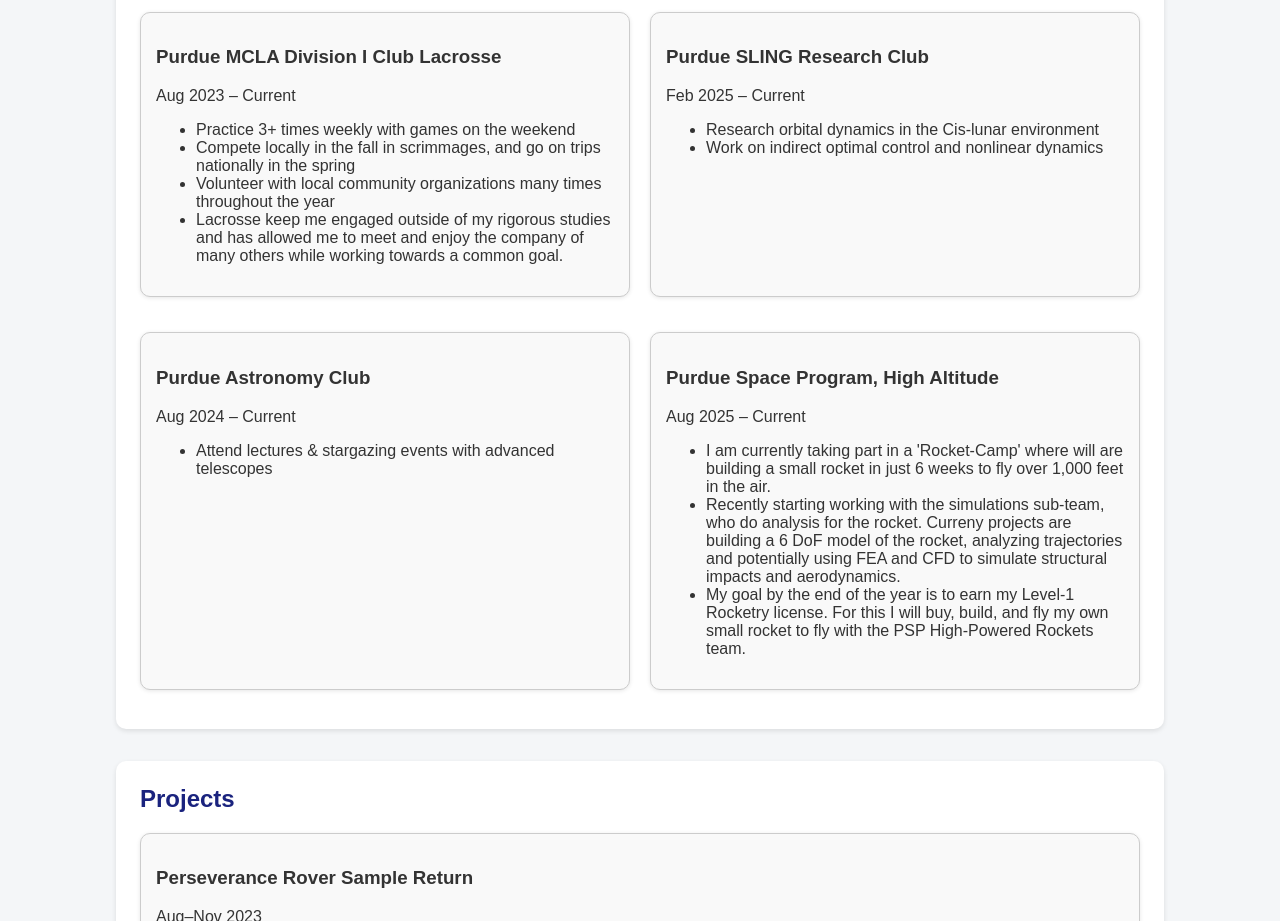
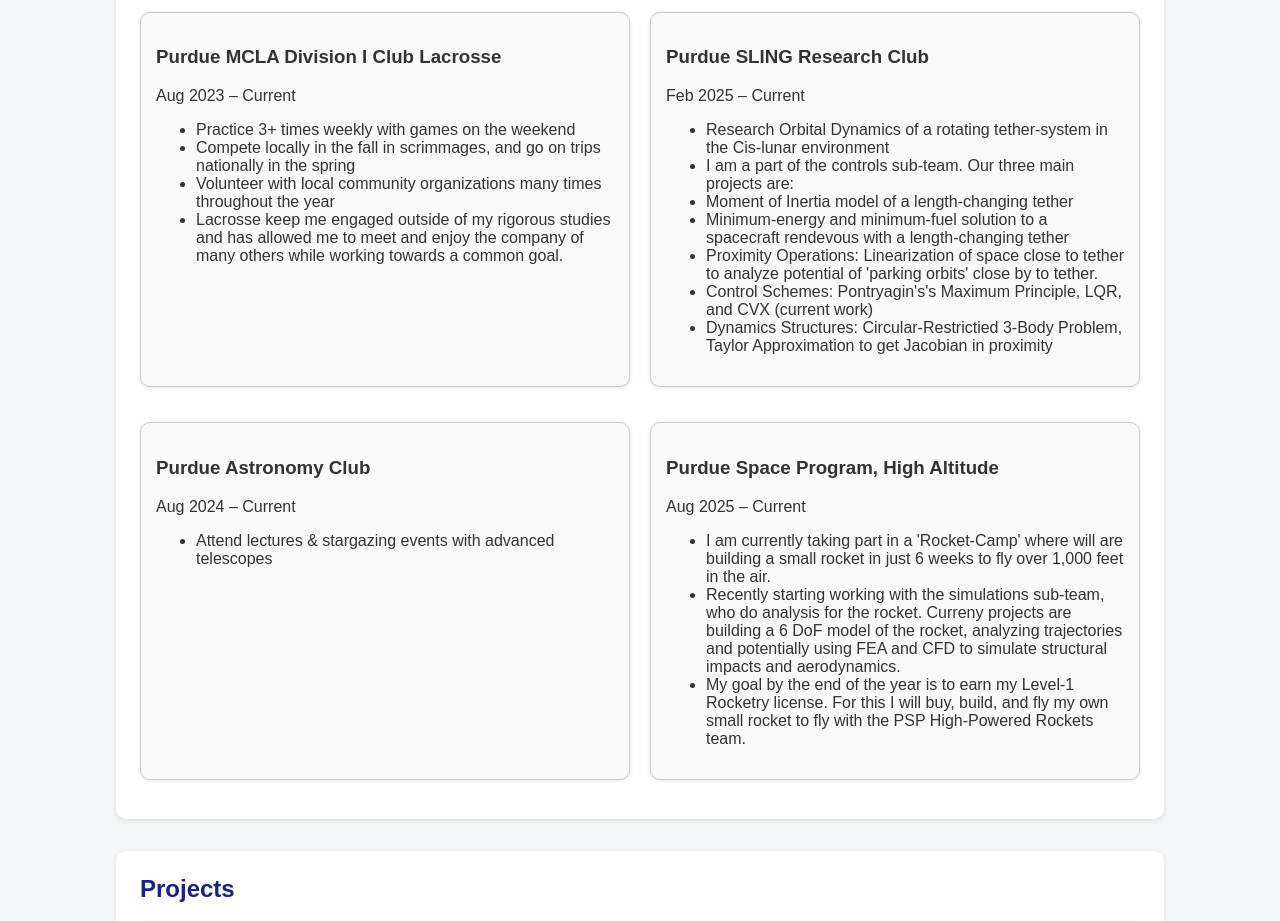
Before and after one commit to WillWalters1/WillWalters.github.io, a plain HTML site: page index.html in a window 1280 px wide. Shown: the part 1000-1921 px from the top of the page. Drawn offline with Linux system fonts and the light colour scheme.

Commit message:
Update index.html

```diff
--- a/index.html
+++ b/index.html
@@ -231,8 +231,15 @@ and sensing of spacecraft and satellites</li>
       <h3>Purdue SLING Research Club</h3>
       <p>Feb 2025 – Current</p>
       <ul>
-        <li>Research orbital dynamics in the Cis-lunar environment</li>
-        <li>Work on indirect optimal control and nonlinear dynamics</li>
+        <li>Research Orbital Dynamics of a rotating tether-system in the Cis-lunar environment</li>
+        <li>I am a part of the controls sub-team. Our three main projects are:
+            <li>Moment of Inertia model of a length-changing tether</li>
+            <li>Minimum-energy and minimum-fuel solution to a spacecraft rendevous with a length-changing tether</li>
+            <li>Proximity Operations: Linearization of space close to tether to analyze potential of 'parking orbits'
+            close by to tether.</li>
+        </li>
+        <li>Control Schemes: Pontryagin's's Maximum Principle, LQR, and CVX (current work)</li>
+        <li>Dynamics Structures: Circular-Restrictied 3-Body Problem, Taylor Approximation to get Jacobian in proximity</li>
       </ul>
     </div>
 
```
